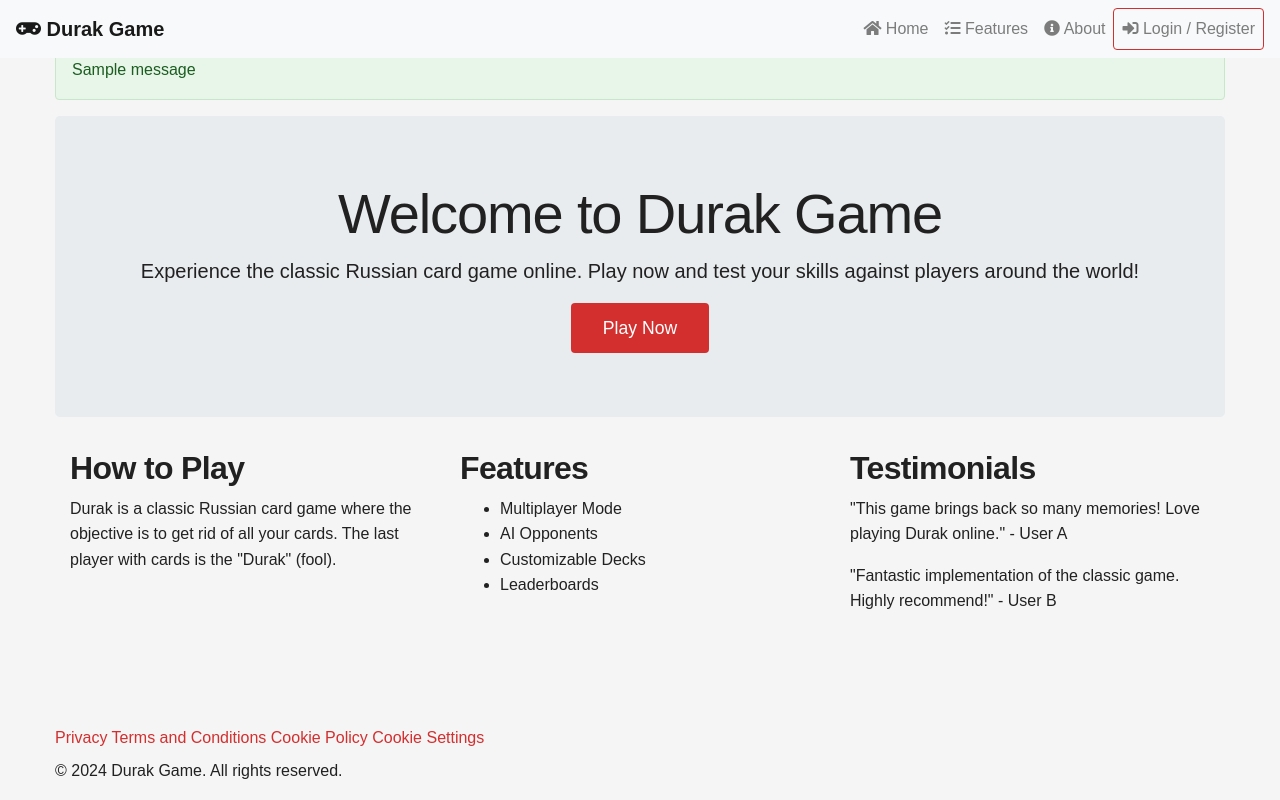
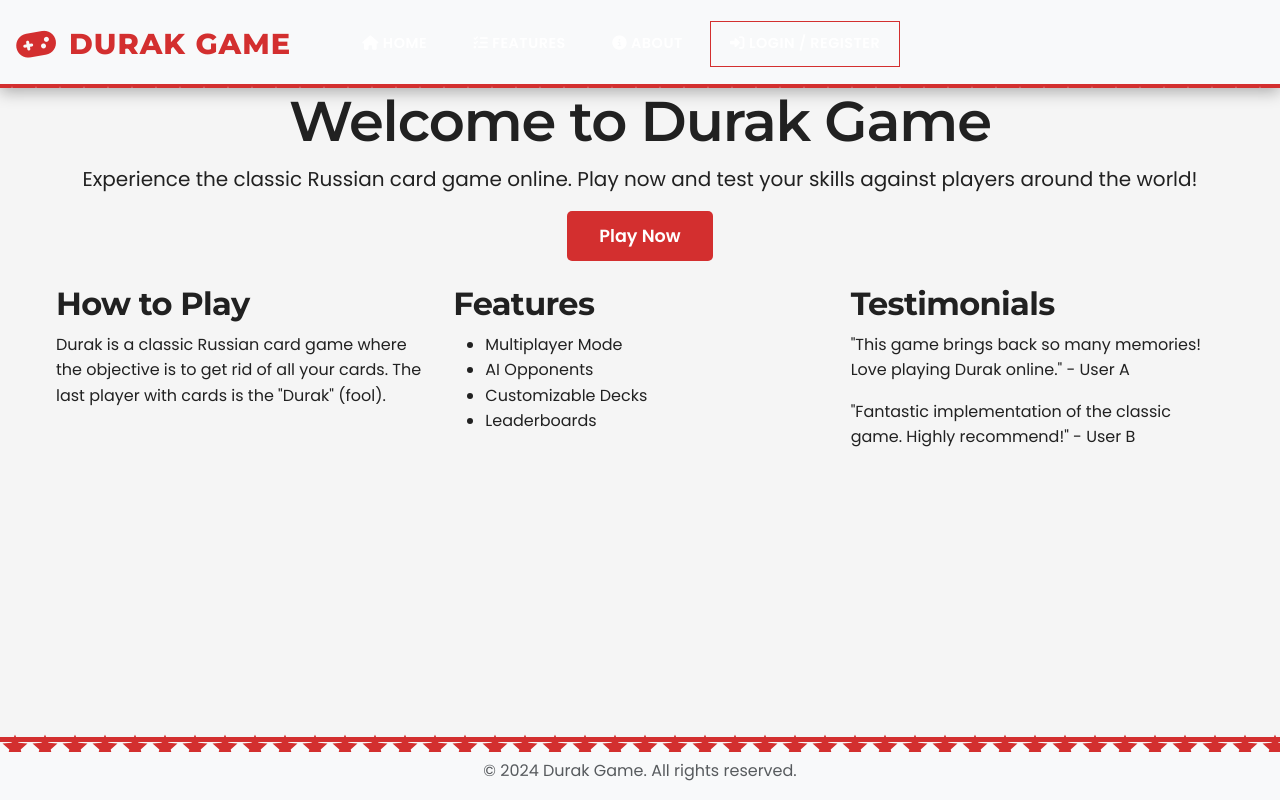
Before and after one commit to VasylFId/-durak-card-game-, a Flask app: template app/templates/home.html in a window 1280 px wide. Run offline with Flask 3, Linux system fonts and the light colour scheme; the template is opened without the code that fills it, so the values that code supplies are empty; one stand-in notice (Sample message) is shown; some libraries are stand-ins or nearby versions.

Commit message:
Update base.html

```diff
--- a/app/templates/base.html
+++ b/app/templates/base.html
@@ -1,61 +1,93 @@
+<!-- app/templates/base.html -->
 <!DOCTYPE html>
 <html lang="en">
 <head>
     <meta charset="UTF-8">
+    <!-- In the head section, after the meta tags and before the title -->
     <meta name="viewport" content="width=device-width, initial-scale=1.0">
-    <title>{% block title %}{% endblock %}</title>
-    <link href="https://fonts.googleapis.com/css2?family=Lobster&family=Playfair+Display:wght@400;700&display=swap" rel="stylesheet">
-    <link rel="stylesheet" href="https://stackpath.bootstrapcdn.com/bootstrap/4.3.1/css/bootstrap.min.css">
-    <link rel="stylesheet" href="https://cdnjs.cloudflare.com/ajax/libs/font-awesome/5.15.4/css/all.min.css">
+    <link rel="icon" href="{{ url_for('static', filename='images/favicon.ico') }}" type="image/x-icon">
+    <link rel="shortcut icon" href="{{ url_for('static', filename='images/favicon.ico') }}" type="image/x-icon">
+
+    <title>{% block title %}Durak Card Game{% endblock %}</title>
+
+    <!-- Bootstrap CSS -->
+    <link href="https://cdn.jsdelivr.net/npm/bootstrap@5.3.0/dist/css/bootstrap.min.css" rel="stylesheet">
+
+    <!-- Font Awesome -->
+    <link rel="stylesheet" href="https://cdnjs.cloudflare.com/ajax/libs/font-awesome/6.4.0/css/all.min.css">
+
+    <!-- Google Fonts - Poppins -->
+    <link href="https://fonts.googleapis.com/css2?family=Poppins:wght@400;500;600;700&display=swap" rel="stylesheet">
+    <!-- Google Fonts - Montserrat for headings -->
+    <link href="https://fonts.googleapis.com/css2?family=Montserrat:wght@600;700;800&display=swap" rel="stylesheet">
+
+    <!-- Global CSS -->
     <link rel="stylesheet" href="{{ url_for('static', filename='css/styles.css') }}">
+    <link rel="stylesheet" href="{{ url_for('static', filename='css/bootstrap-custom.css') }}">
+    <link rel="stylesheet" href="{{ url_for('static', filename='css/navbar.css') }}">
+    <link rel="stylesheet" href="{{ url_for('static', filename='css/footer.css') }}">
+
+    <!-- Flash Messages Alert Styling -->
+    <style>
+        .alert-container {
+            position: fixed;
+            top: 70px;
+            right: 20px;
+            z-index: 1050;
+            max-width: 350px;
+        }
+
+        .alert {
+            margin-bottom: 10px;
+            box-shadow: 0 4px 10px rgba(0, 0, 0, 0.1);
+            animation: slideIn 0.3s ease forwards;
+        }
+
+        @keyframes slideIn {
+            from {
+                transform: translateX(100%);
+                opacity: 0;
+            }
+            to {
+                transform: translateX(0);
+                opacity: 1;
+            }
+        }
+    </style>
+
+    <!-- Page-specific CSS -->
+    {% block additional_css %}{% endblock %}
 </head>
-<body>
+<body class="{% block body_class %}{% endblock %}">
     {% include 'includes/header.html' %}
-    <div class="container mt-4 flex-grow-1">
+
+    <!-- Flash Messages -->
     {% with messages = get_flashed_messages(with_categories=true) %}
         {% if messages %}
+            <div class="alert-container">
                 {% for category, message in messages %}
-                    <div class="alert alert-{{ category }} mt-3">{{ message }}</div>
+                    <div class="alert alert-{{ category }} alert-dismissible fade show" role="alert">
+                        {{ message }}
+                        <button type="button" class="btn-close" data-bs-dismiss="alert" aria-label="Close"></button>
+                    </div>
                 {% endfor %}
+            </div>
         {% endif %}
     {% endwith %}
+
+    <main>
         {% block content %}{% endblock %}
-    </div>
-    <div class="footer">
-        <div class="container">
-            <a href="#">Privacy</a>
-            <a href="#">Terms and Conditions</a>
-            <a href="#">Cookie Policy</a>
-            <a href="#">Cookie Settings</a>
-        </div>
-        <div class="container mt-2">
-            <p>© 2024 Durak Game. All rights reserved.</p>
-        </div>
-        <button onclick="topFunction()" id="goTopBtn" title="Go to top"><i class="fas fa-arrow-up"></i></button>
-    </div>
-    <script src="https://code.jquery.com/jquery-3.3.1.slim.min.js"></script>
-    <script src="https://cdnjs.cloudflare.com/ajax/libs/popper.js/1.14.7/umd/popper.min.js"></script>
-    <script src="https://stackpath.bootstrapcdn.com/bootstrap/4.3.1/js/bootstrap.min.js"></script>
-    <script>
-        // Get the button
-        var mybutton = document.getElementById("goTopBtn");
+    </main>
 
-        // When the user scrolls down 20px from the top of the document, show the button
-        window.onscroll = function() {scrollFunction()};
+    {% include 'includes/footer.html' %}
 
-        function scrollFunction() {
-            if (document.body.scrollTop > 20 || document.documentElement.scrollTop > 20) {
-                mybutton.style.display = "block";
-            } else {
-                mybutton.style.display = "none";
-            }
-        }
+    <!-- Bootstrap JS Bundle with Popper -->
+    <script src="https://cdn.jsdelivr.net/npm/bootstrap@5.3.0/dist/js/bootstrap.bundle.min.js" integrity="sha384-geWF76RCwLtnZ8qwWowPQNguL3RmwHVBC9FhGdlKrxdiJJigb/j/68SIy3Te4Bkz" crossorigin="anonymous"></script>
 
-        // When the user clicks on the button, scroll to the top of the document
-        function topFunction() {
-            document.body.scrollTop = 0;
-            document.documentElement.scrollTop = 0;
-        }
-    </script>
+    <!-- Global JS -->
+    <script src="{{ url_for('static', filename='js/script.js') }}"></script>
+
+    <!-- Page-specific JS -->
+    {% block additional_js %}{% endblock %}
 </body>
 </html>
```
Lines whose indentation alone changed are shown as unchanged.
